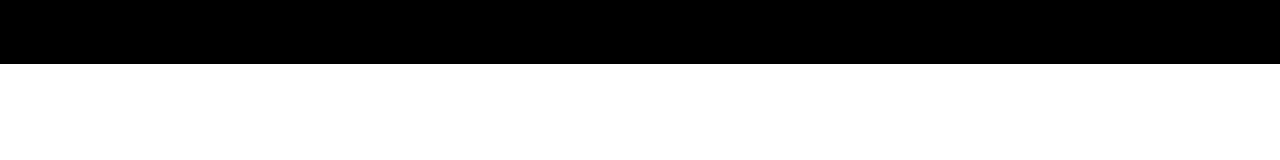
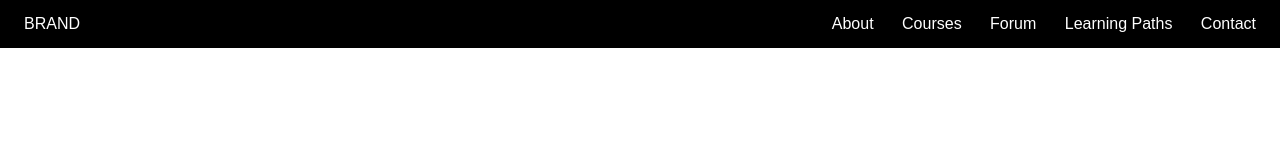
Before and after one commit to pedromatosonv/html-css-navigation-bar, a plain HTML site: page index.html in a window 1280 px wide. Drawn offline with Linux system fonts and the light colour scheme.

Commit message:
solution 2

```diff
--- a/index.html
+++ b/index.html
@@ -11,12 +11,17 @@
     <link rel="stylesheet" href="style.css">
 </head>
 <body>
-    <ul>
-        <li>About</li>
-        <li>Courses</li>
-        <li>Forum</li>
-        <li>Learning Paths</li>
-        <li>Contact</li>
-    </ul>
+    <div class="navbar">
+        <h1>BRAND</h1>
+        <nav>
+            <ul>
+                <li><a href="#">About</a></li>
+                <li><a href="#">Courses</a></li>
+                <li><a href="#">Forum</a></li>
+                <li><a href="#">Learning Paths</a></li>
+                <li><a href="#">Contact</a></li>
+            </ul>
+        </nav>
+    </div>
 </body>
 </html>
--- a/style.css
+++ b/style.css
@@ -1,33 +1,54 @@
-ul {
+.navbar {
     display: flex;
     flex-direction: column;
     align-items: center;
+    gap: 1.5em;
 
     background: black;
-    padding: 1.5em;
+    padding: 1.5em 0;
 }
 
-li {
-    list-style: none;
+h1 {
+    color: white;
+    height: 4.8rem;
+    line-height: 4.8rem;
+}
+
+nav {
+    width: 100%;
 }
 
 a {
+    display: block;
+
     color: white;
-    line-height: 2em;
+    line-height: 2.5em;
+    padding: 0 1.5em;
+    text-align: center;
     text-decoration: none;
 }
 
 @media (min-width: 768px) {
-    ul {
+    .navbar {
         flex-direction: row;
-        justify-content: flex-end;
+        justify-content: space-between;
+        padding: 0 1.5em;
+    }
+
+    nav {
+        width: initial;
+    }
+
+    li {
+        display: inline-block;
     }
 
     li + li {
-        margin-left: 1em;
+        margin-left: 1.5em;
     }
 
     a {
-        line-height: normal;
+        padding: 0;
+        line-height: 4.8rem;
     }
 }
```
